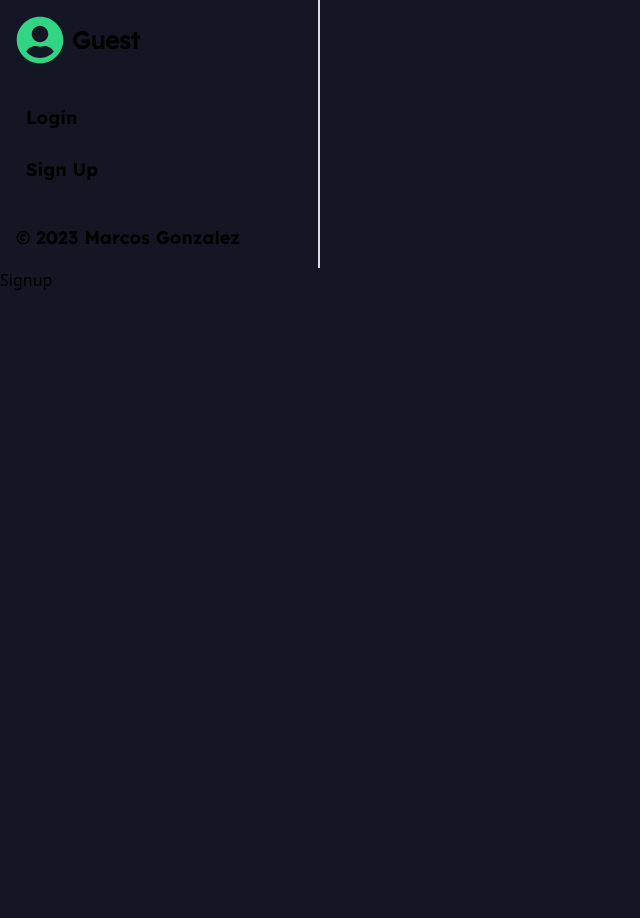
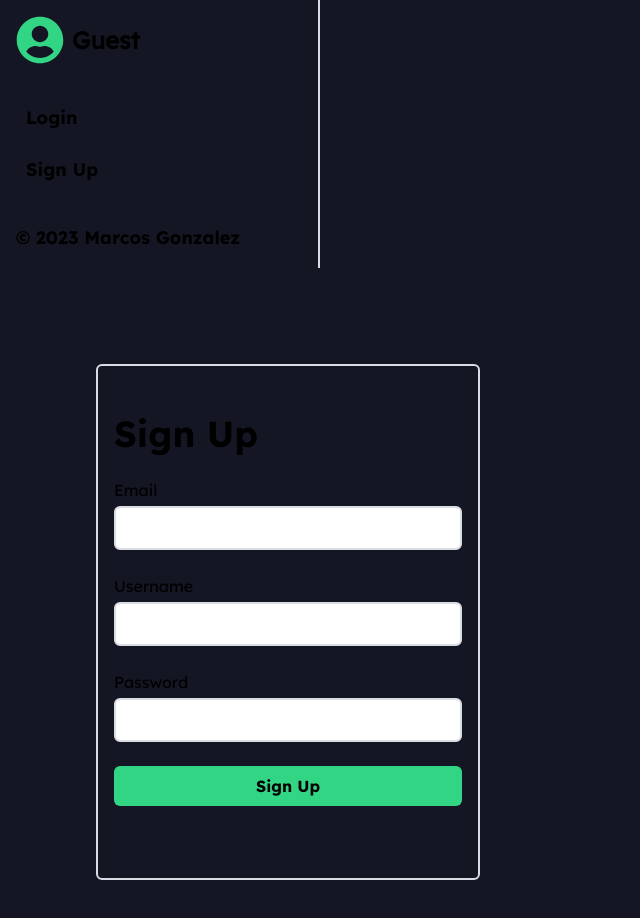
Before and after one commit to vzMars/expense-tracker, a React app: page /signup in a window 1280 px wide. Shown: the top 918 px of the page, without its empty margins (0-640 px from the left). Before the commit the page ends 800 px from the top, so only its background shows below. Built offline with nearby package versions, Linux system fonts and the light colour scheme; no server answers; the HTML template or start-up script is replaced by a standard one.

Commit message:
login and signup pages styling

```diff
--- a/src/pages/Login.tsx
+++ b/src/pages/Login.tsx
@@ -1,5 +1,49 @@
+import { useState } from 'react';
+import { useLogin } from '../hooks/useLogin';
+import Error from '../components/Error';
+
 const Login = () => {
-  return <div>Login</div>;
+  const [username, setUsername] = useState('');
+  const [password, setPassword] = useState('');
+  const { login, error, isLoading } = useLogin();
+
+  const handleSubmit = async (e: React.FormEvent<HTMLFormElement>) => {
+    e.preventDefault();
+
+    await login(username, password);
+  };
+
+  return (
+    <main className='lg:max-w-xl lg:flex-1 lg:p-24'>
+      <form
+        className='flex flex-col p-4 lg:rounded-md lg:border-2 lg:border-main-border lg:py-12'
+        onSubmit={handleSubmit}
+      >
+        <h1 className='mb-4 font-lexbold text-4xl lg:mb-6'>Login</h1>
+        <label className='mb-1 font-lexreg'>Username</label>
+        <input
+          type='text'
+          onChange={(e) => setUsername(e.target.value)}
+          value={username}
+          className='mb-4 rounded-md border-2 border-main-border p-2 lg:mb-6'
+        />
+        <label className='mb-1 font-lexreg'>Password</label>
+        <input
+          type='password'
+          onChange={(e) => setPassword(e.target.value)}
+          value={password}
+          className='mb-4 rounded-md border-2 border-main-border p-2 lg:mb-6'
+        />
+        <button
+          disabled={isLoading}
+          className='mb-4 w-full rounded-md bg-main-green px-2.5 py-2 font-lexbold hover:opacity-90 lg:mb-6'
+        >
+          Login
+        </button>
+        {error && <Error errorMessage={error} />}
+      </form>
+    </main>
+  );
 };
 
 export default Login;
--- a/src/pages/Signup.tsx
+++ b/src/pages/Signup.tsx
@@ -1,5 +1,57 @@
+import { useState } from 'react';
+import { useSignup } from '../hooks/useSignup';
+import Error from '../components/Error';
+
 const Signup = () => {
-  return <div>Signup</div>;
+  const [email, setEmail] = useState('');
+  const [username, setUserName] = useState('');
+  const [password, setPassword] = useState('');
+  const { signup, error, isLoading } = useSignup();
+
+  const handleSubmit = async (e: React.FormEvent<HTMLFormElement>) => {
+    e.preventDefault();
+
+    await signup(email, username, password);
+  };
+
+  return (
+    <main className='lg:max-w-xl lg:flex-1 lg:p-24'>
+      <form
+        className='flex flex-col p-4 lg:rounded-md lg:border-2 lg:border-main-border lg:py-12'
+        onSubmit={handleSubmit}
+      >
+        <h1 className='mb-4 font-lexbold text-4xl lg:mb-6'>Sign Up</h1>
+        <label className='mb-1 font-lexreg'>Email</label>
+        <input
+          type='email'
+          onChange={(e) => setEmail(e.target.value)}
+          value={email}
+          className='mb-4 rounded-md border-2 border-main-border p-2 lg:mb-6'
+        />
+        <label className='mb-1 font-lexreg'>Username</label>
+        <input
+          type='text'
+          onChange={(e) => setUserName(e.target.value)}
+          value={username}
+          className='mb-4 rounded-md border-2 border-main-border p-2 lg:mb-6'
+        />
+        <label className='mb-1 font-lexreg'>Password</label>
+        <input
+          type='password'
+          onChange={(e) => setPassword(e.target.value)}
+          value={password}
+          className='mb-4 rounded-md border-2 border-main-border p-2 lg:mb-6'
+        />
+        <button
+          disabled={isLoading}
+          className='mb-4 w-full rounded-md bg-main-green px-2.5 py-2 font-lexbold hover:opacity-90 lg:mb-6'
+        >
+          Sign Up
+        </button>
+        {error && <Error errorMessage={error} />}
+      </form>
+    </main>
+  );
 };
 
 export default Signup;
```
